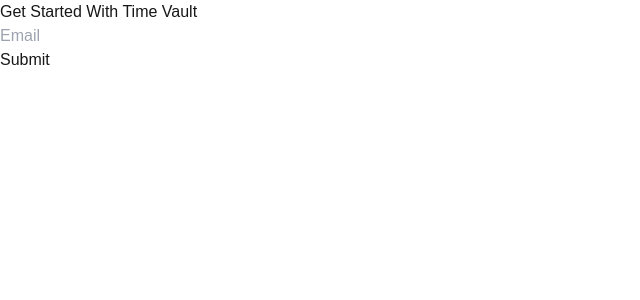
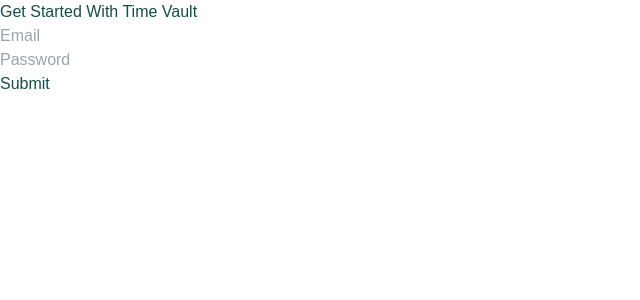
Before and after one commit to JaQubus/TImeVault, a Next.js app in the folder time-vault/: page /getting-started in a window 1280 px wide. Shown: the top 300 px of the page, without its empty margins (0-640 px from the left). Built offline with nearby package versions, Linux system fonts and the light colour scheme.

Commit message:
addwd passwword

```diff
--- a/time-vault/app/getting-started/page.tsx
+++ b/time-vault/app/getting-started/page.tsx
@@ -11,6 +11,7 @@
 
 type FormProps = {
   email: string | null;
+  password: string | null;
 };
 
 export default function gettingStarted() {
@@ -56,6 +57,28 @@
           />
           <FormErrorParahraph errorObject={errors.email}></FormErrorParahraph>
         </FormErrorWrap>
+        <FormErrorWrap>
+          <input
+            id="password"
+            {...register("password", {
+              validate: (password) => {
+                if (!password || !Regex.password.test(password))
+                  return "Password must be At least 8 char long";
+                return true;
+              },
+              required: {
+                value: true,
+                message: "Password is required",
+              },
+            })}
+            type="password"
+            placeholder="Password"
+            name="password"
+          />
+          <FormErrorParahraph
+            errorObject={errors.password}
+          ></FormErrorParahraph>
+        </FormErrorWrap>
         <button type="submit" disabled={isSubmitting}>
           Submit
         </button>
--- a/time-vault/app/templates/pageTemplate.tsx
+++ b/time-vault/app/templates/pageTemplate.tsx
@@ -9,7 +9,7 @@
 const PageTemplate = ({ children }: PageTemplateProps) => {
   return (
     <>
-      <main>{children}</main>
+      <main className="text-teal-900">{children}</main>
     </>
   );
 };
```
